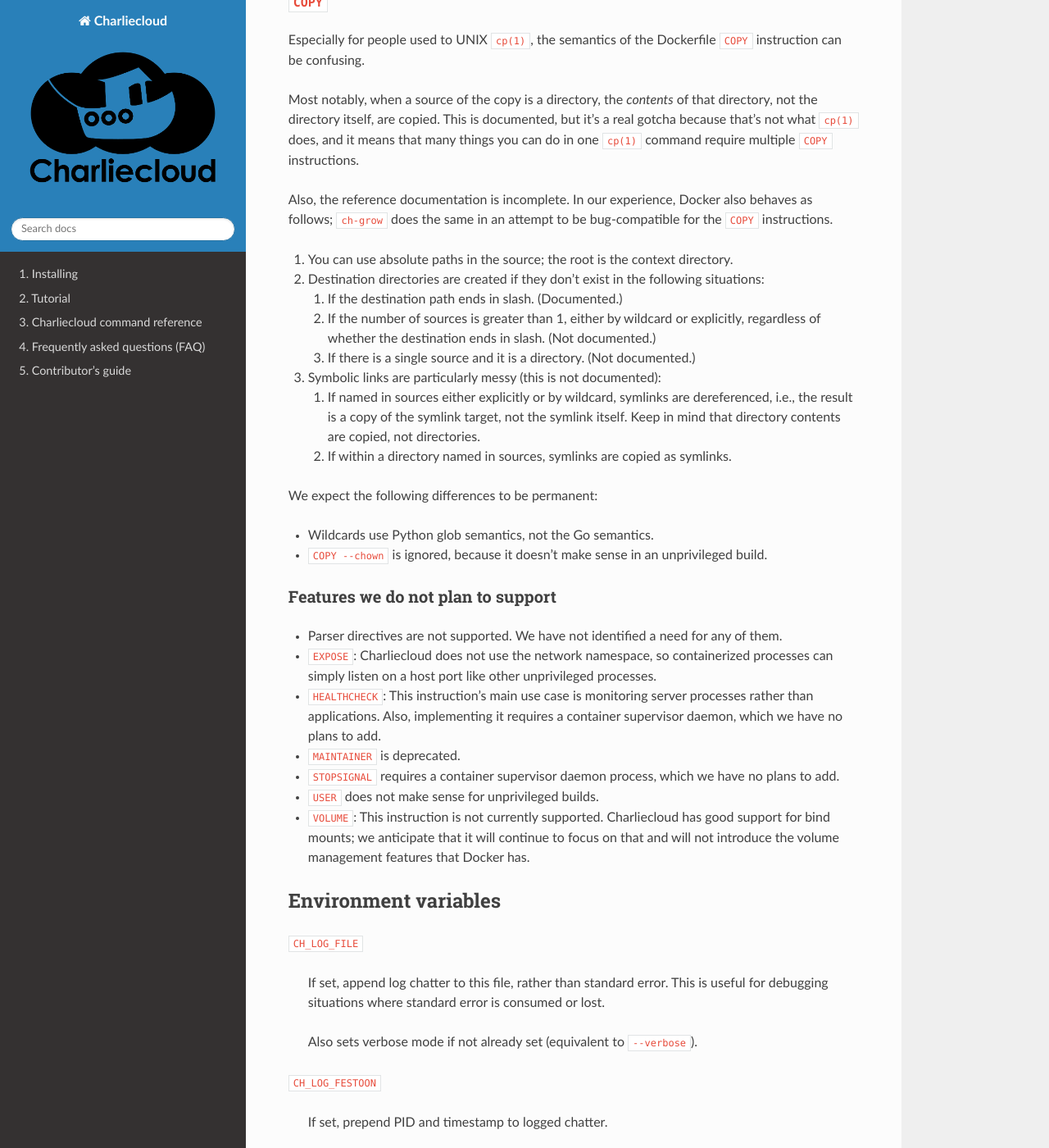
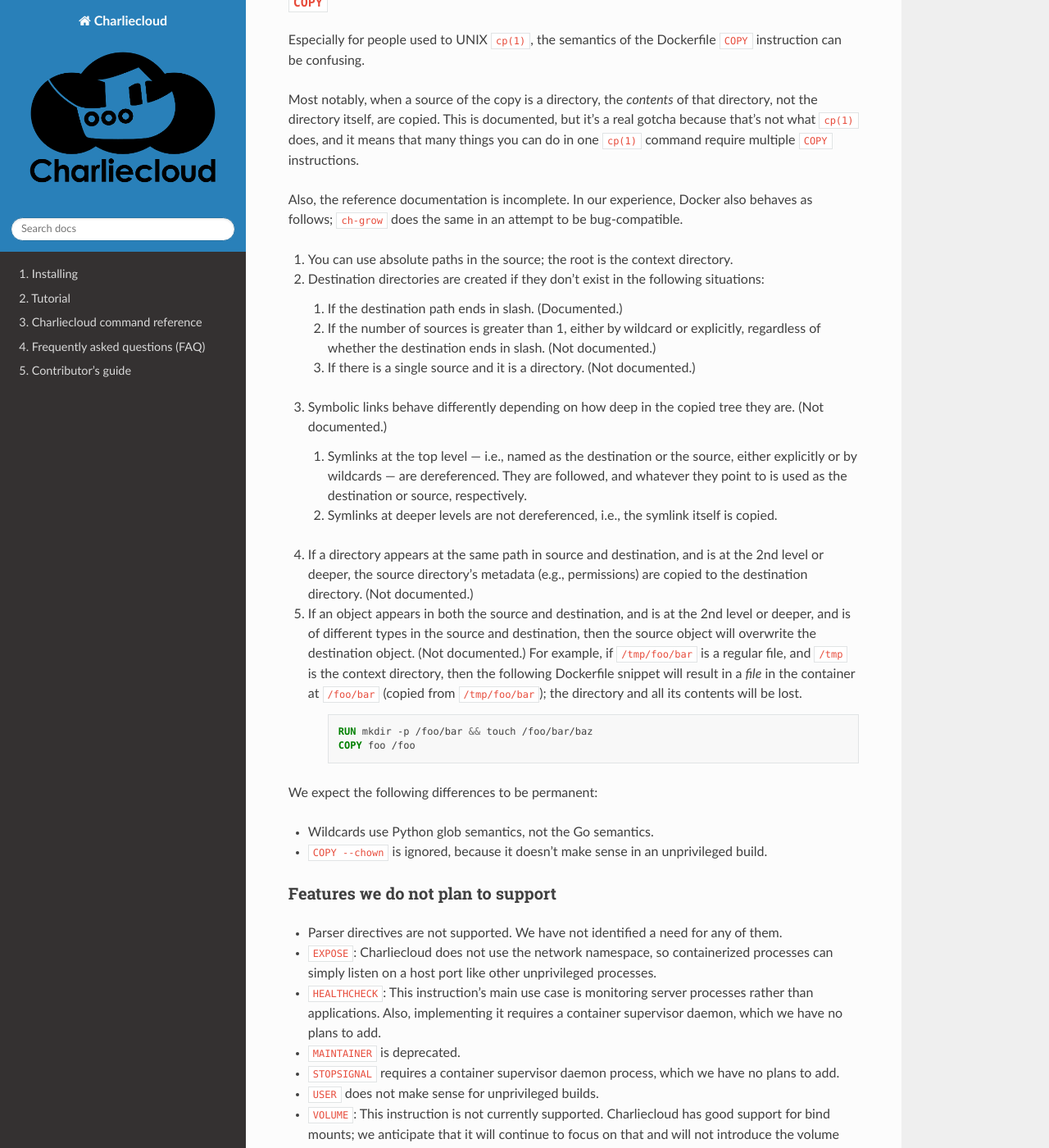
Before and after one commit to hpc/charliecloud, a Sphinx documentation site: the page built from doc/ch-grow.rst, in a window 1280 px wide and 1400 px high, scrolled down 6129 px. Shown: the whole window at 82% size. Built offline with Sphinx 7.4.7 and the Read the Docs theme 2.0.0, drawn with Linux system fonts in a browser that asks for light colours.

Commit message:
update docs

```diff
--- a/doc/ch-grow_desc.rst
+++ b/doc/ch-grow_desc.rst
@@ -314,7 +314,7 @@ many things you can do in one :code:`cp(1)` command require multiple
 
 Also, the reference documentation is incomplete. In our experience, Docker
 also behaves as follows; :code:`ch-grow` does the same in an attempt to be
-bug-compatible for the :code:`COPY` instructions.
+bug-compatible.
 
 1. You can use absolute paths in the source; the root is the context
    directory.
@@ -330,14 +330,34 @@ bug-compatible for the :code:`COPY` instructions.
 
    3. If there is a single source and it is a directory. (Not documented.)
 
-3. Symbolic links are particularly messy (this is not documented):
+3. Symbolic links behave differently depending on how deep in the copied tree
+   they are. (Not documented.)
 
-   1. If named in sources either explicitly or by wildcard, symlinks are
-      dereferenced, i.e., the result is a copy of the symlink target, not the
-      symlink itself. Keep in mind that directory contents are copied, not
-      directories.
+   1. Symlinks at the top level — i.e., named as the destination or the
+      source, either explicitly or by wildcards — are dereferenced. They are
+      followed, and whatever they point to is used as the destination or
+      source, respectively.
 
-   2. If within a directory named in sources, symlinks are copied as symlinks.
+   2. Symlinks at deeper levels are not dereferenced, i.e., the symlink
+      itself is copied.
+
+4. If a directory appears at the same path in source and destination, and is
+   at the 2nd level or deeper, the source directory's metadata (e.g.,
+   permissions) are copied to the destination directory. (Not documented.)
+
+5. If an object appears in both the source and destination, and is at the 2nd
+   level or deeper, and is of different types in the source and destination,
+   then the source object will overwrite the destination object. (Not
+   documented.) For example, if :code:`/tmp/foo/bar` is a regular file, and
+   :code:`/tmp` is the context directory, then the following Dockerfile
+   snippet will result in a *file* in the container at :code:`/foo/bar`
+   (copied from :code:`/tmp/foo/bar`); the directory and all its contents will
+   be lost.
+
+     .. code-block:: docker
+
+       RUN mkdir -p /foo/bar && touch /foo/bar/baz
+       COPY foo /foo
 
 We expect the following differences to be permanent:
 
```
